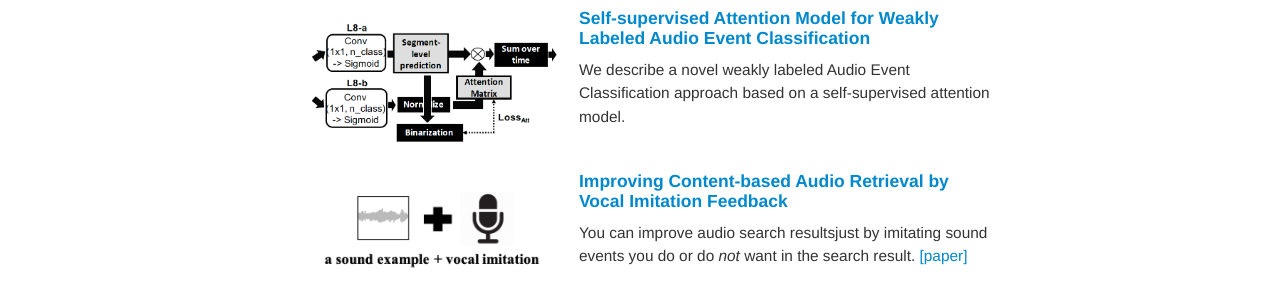
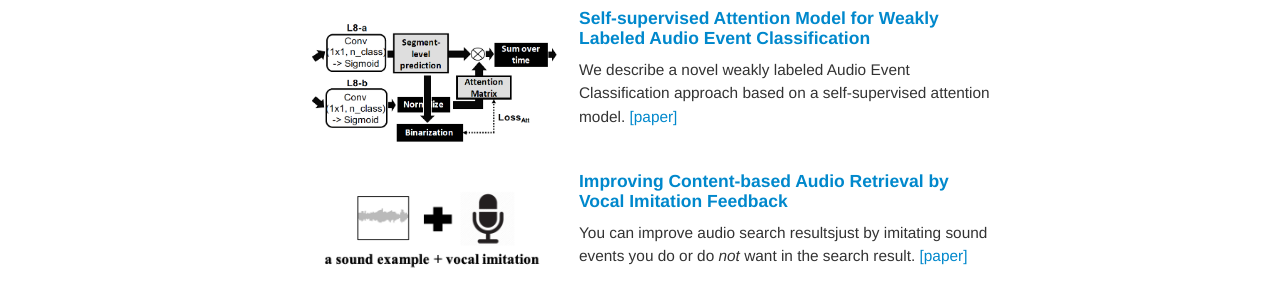
Before and after one commit to bongjun/bongjun.github.io, a Jekyll site: the page built from pages/research.md, in a window 1280 px wide. Shown: the part 278-578 px from the top of the page. Built offline with Jekyll 4.4.1, drawn with Linux system fonts in a browser that asks for light colours.

Commit message:
Update research.md

```diff
--- a/pages/research.md
+++ b/pages/research.md
@@ -10,7 +10,7 @@ Currently, I am working on an interactive intelligent interface and AI for sound
 
 <a href="{{ BASE_PATH }}/pages/research.html"><img src="{{ BASE_PATH }}/pages/files/eusipco19.png" width="35%" height="35%" align="left" style="margin:10px 20px "></a>
 #### [Self-supervised Attention Model for Weakly Labeled Audio Event Classification](https://bongjun.github.io/pages/research.html)
-We describe a novel weakly labeled Audio Event Classification approach based on a self-supervised attention model.
+We describe a novel weakly labeled Audio Event Classification approach based on a self-supervised attention model. [[paper]]({{ BASE_PATH }}/pages/files/papers/eusipco19_BK.pdf)
 
 
 <br>
```
